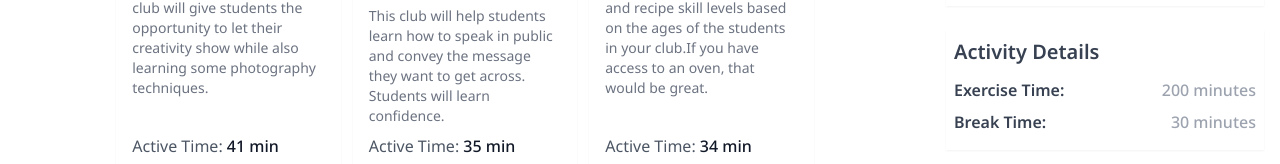
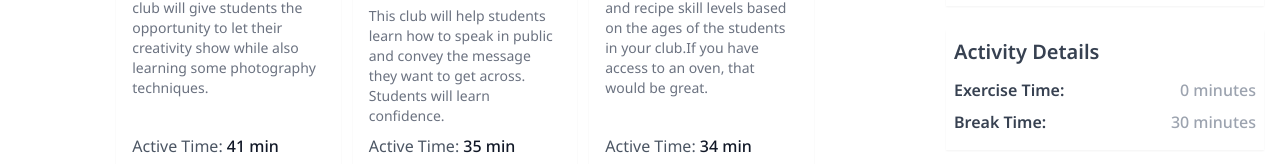
Before and after one commit to comconToukir/After-School-Club---Activity-club, a React (Create React App) app: page / in a window 1280 px wide. Shown: the part 422-586 px from the top of the page. Built offline with nearby package versions, Linux system fonts and the light colour scheme.

Commit message:
total excercise time show functionality added in app, activity, activitydetails component

```diff
--- a/src/App.js
+++ b/src/App.js
@@ -1,17 +1,27 @@
-import './App.css';
 import Activities from './components/Activities/Activities';
 import Header from './components/Header/Header';
 import RoutineViewer from './components/RoutineViewer/RoutineViewer';
 
+import { useState } from 'react';
+
+import './App.css';
+
 function App() {
+  const [timeList, setTimeList] = useState([])
+
+  const handleActivity = (time) => {
+    const newTimeList = [...timeList, time];
+    setTimeList(newTimeList);
+  }
+
   return (
     <div>
       <Header />
       <main>
         <h1 className='w-5/6 mt-8 mx-auto px-2 py-1 text-2xl text-title-clr font-semibold font-noto border-l-4 border-l-routine-green'>Select Your After School Activities</h1>
         <div className='grid grid-cols-1 md:grid-cols-[1fr_350px]'>
-          <Activities className="order-2 md:order-1" />
-          <RoutineViewer className="order-1 md-order-2" />
+          <Activities className="order-2 md:order-1" handleActivity={handleActivity} />
+          <RoutineViewer className="order-1 md-order-2" timeList={timeList} />
         </div>
       </main>
     </div>
--- a/src/components/Activities/Activities.jsx
+++ b/src/components/Activities/Activities.jsx
@@ -1,19 +1,21 @@
 import { useEffect, useState } from "react";
 import Activity from "../Activity/Activity";
 
-const Activities = ({ className }) => {
-  const [activities, setActivities] = useState([])
+const Activities = ({ className, handleActivity }) => {
+  const [activities, setActivities] = useState([]);
 
   useEffect(() => {
-    fetch('data.json')
-    .then(res => res.json())
-    .then(data => setActivities(data))
-  }, [])
+    fetch("data.json")
+      .then((res) => res.json())
+      .then((data) => setActivities(data));
+  }, []);
   return (
-    <div className={`${className} w-3/4 mx-auto grid grid-cols-1 lg:grid-cols-2 xl:grid-cols-3 gap-3 my-10`}>
-      {
-        activities.map(act => <Activity key={act.id} act={act} />)
-      }
+    <div
+      className={`${className} w-3/4 mx-auto grid grid-cols-1 lg:grid-cols-2 xl:grid-cols-3 gap-3 my-10`}
+    >
+      {activities.map((act) => (
+        <Activity key={act.id} act={act} handleActivity={handleActivity} />
+      ))}
     </div>
   );
 };
--- a/src/components/Activity/Activity.jsx
+++ b/src/components/Activity/Activity.jsx
@@ -1,4 +1,4 @@
-const Activity = ({ act: { name, picture, timeNeeded, description }}) => {
+const Activity = ({ act: { name, picture, timeNeeded, description }, handleActivity }) => {
   return (
     <div className="font-noto text-gray-600 p-2 shadow-sm flex flex-col">
       <img src={picture} alt="" />
@@ -6,7 +6,7 @@ const Activity = ({ act: { name, picture, timeNeeded, description }}) => {
         <h2 className="text-xl font-semibold mb-2">{name}</h2>
         <p className="text-gray-500 text-sm mb-2 flex-grow">{description}</p>
         <p className=" mb-2">Active Time: <span className="font-medium text-gray-900">{timeNeeded} min</span></p>
-        <button className="bg-blue-200 hover:bg-blue-300 w-full py-2 font-semibold shadow-sm">Add To Routine</button>
+        <button className="bg-blue-200 hover:bg-blue-300 w-full py-2 font-semibold shadow-sm" onClick={()=>handleActivity(timeNeeded)}>Add To Routine</button>
       </div>
     </div>
   );
--- a/src/components/ActivityDetails/ActivityDetails.jsx
+++ b/src/components/ActivityDetails/ActivityDetails.jsx
@@ -1,10 +1,15 @@
 import ActivityTime from "../ActivityTime/ActivityTime";
 
-const ActivityDetails = () => {
+const ActivityDetails = ({ timeList }) => {
+  const totalActiveTime = timeList.reduce(
+    (prevTime, currTime) => prevTime + currTime,
+    0
+  );
+
   return (
     <div className="mt-6 p-2 shadow-sm">
       <h2 className="text-xl font-semibold mb-3">Activity Details</h2>
-      <ActivityTime header="Exercise" time={`200 minutes`} />
+      <ActivityTime header="Exercise" time={`${totalActiveTime} minutes`} />
       <ActivityTime header="Break" time={`30 minutes`} />
     </div>
   );
--- a/src/components/RoutineViewer/RoutineViewer.jsx
+++ b/src/components/RoutineViewer/RoutineViewer.jsx
@@ -2,13 +2,13 @@ import ActivityDetails from "../ActivityDetails/ActivityDetails";
 import BreakContainer from "../BreakContainer/BreakContainer";
 import UserInfo from "../UserInfo/UserInfo";
 
-const RoutineViewer = ({ className }) => {
+const RoutineViewer = ({ className, timeList }) => {
   return (
     <div className={`${className}  mt-8 md:mt-0 font-noto w-11/12 sm:w-10/12 md:w-full mx-auto`}>
       <div className='px-4 py-2 sticky top-0 text-gray-700'>
         <UserInfo />
         <BreakContainer />
-        <ActivityDetails />
+        <ActivityDetails timeList={timeList} />
         <button className="text-xl font-semibold w-full mt-6 p-2 bg-blue-200 hover:bg-blue-300 shadow-sm">Activity Completed</button>
       </div>
     </div>
```
